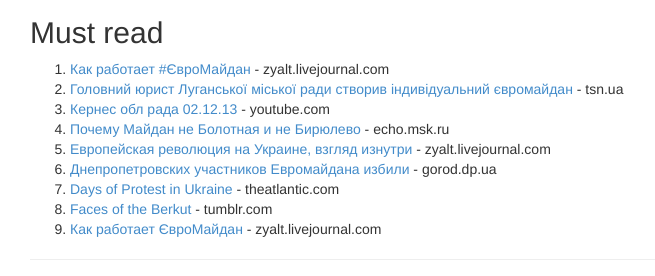
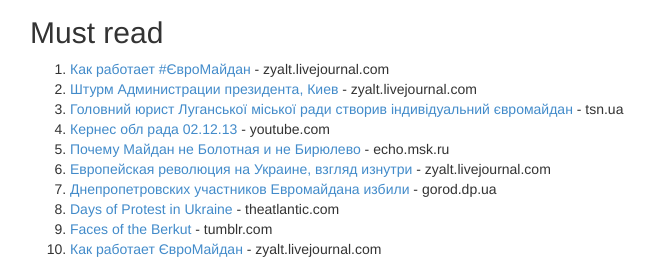
Before and after one commit to aleksey-tk/maidan, a Jekyll site: the page built from articles.html, in a window 1280 px wide, cut to the strip 304-580 px from the top of the page. Shown: the whole strip, without its empty margins (40-695 px from the left). Built offline with Jekyll 4.4.1, drawn with Linux system fonts in a browser that asks for light colours.

Commit message:
Updated articles.yml

```diff
--- a/_data/articles.yml
+++ b/_data/articles.yml
@@ -1,5 +1,8 @@
 - url: http://zyalt.livejournal.com/943153.html
   title: "Как работает #ЄвроМайдан"
+  domain: zyalt.livejournal.com
+- url: http://zyalt.livejournal.com/942815.html
+  title: "Штурм Администрации президента, Киев"
   domain: zyalt.livejournal.com
 - url: http://tsn.ua/video/video-novini/golovniy-yurist-luganskoyi-miskoyi-radi-stvoriv-individualniy-yevromaydan.html?type=14
   title: "Головний юрист Луганської міської ради створив індивідуальний євромайдан"
```
